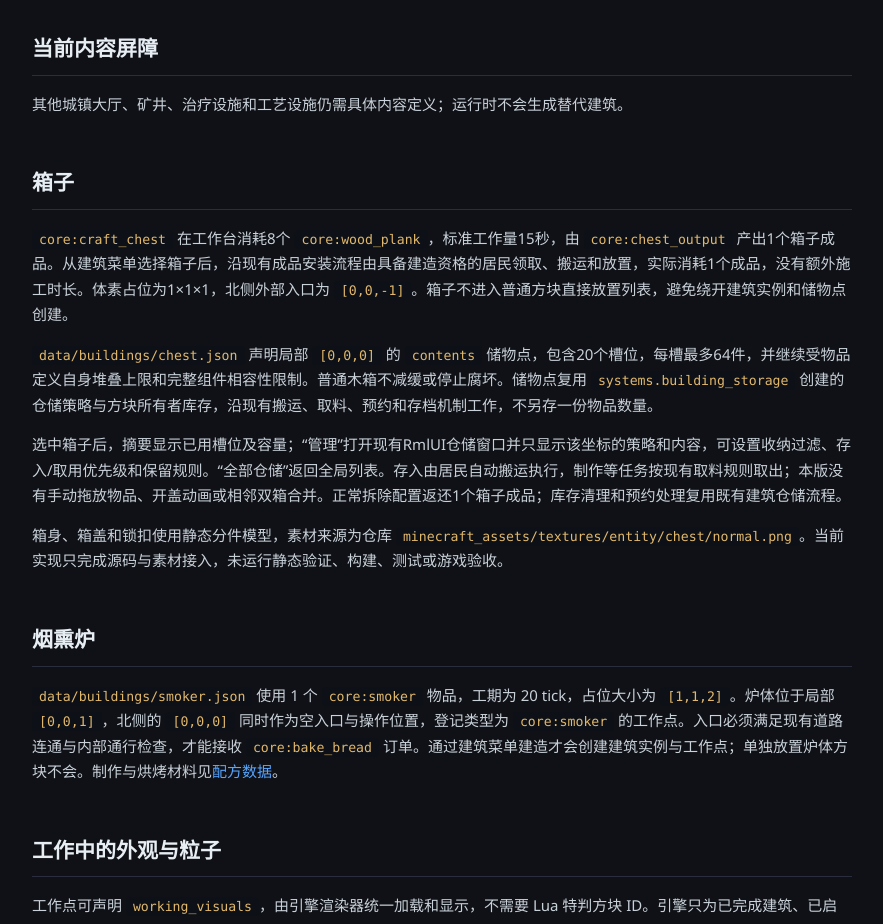
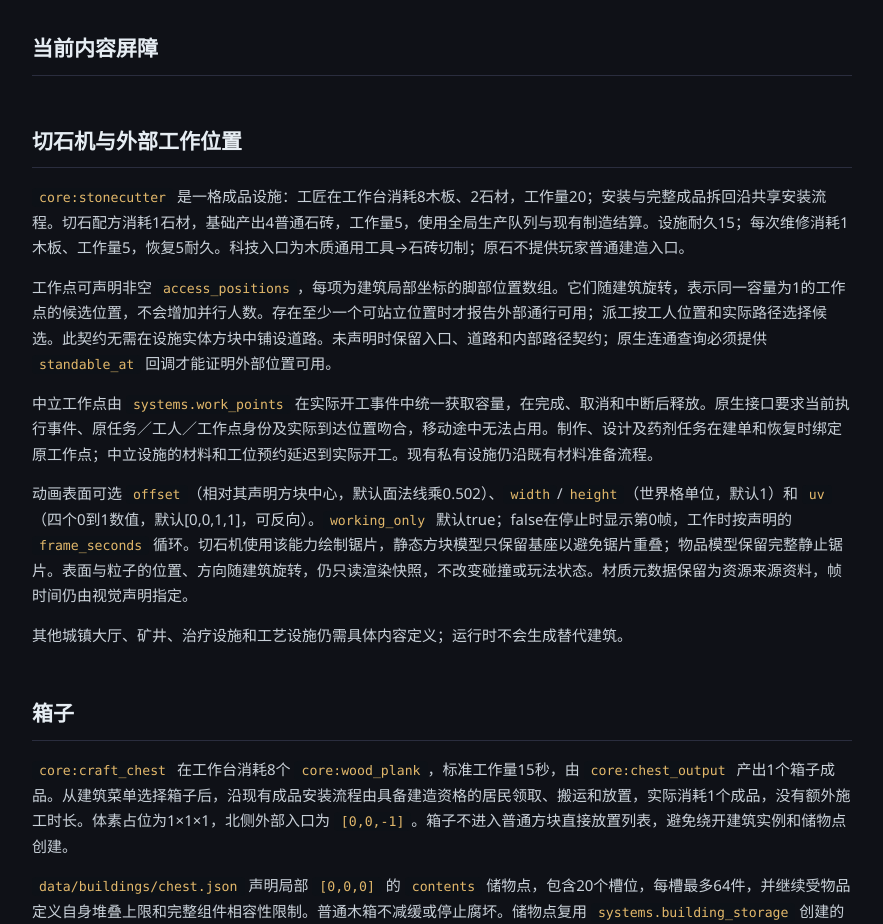
Before and after one commit to TheXeler/NewColonyWiki, a plain HTML site: page mod-buildingregistry.html in a window 1280 px wide. Shown: the part 1560-2484 px from the top of the page, without its empty margins (328-1211 px from the left). Drawn offline with Linux system fonts and the light colour scheme.

Commit message:
docs(work): describe exterior facilities and colony hauling

```diff
--- a/mod-buildingregistry.html
+++ b/mod-buildingregistry.html
@@ -23,6 +23,11 @@
 <p>正常拆除已建好的水塔返还1个成品并保留原殖民地归属；取消未放置蓝图不产生免费成品，尚在搬运的物品按预约清理后返回可回收地面堆。放置受阻不消耗成品，重置计划供重试。“种植与灌溉”窗口显示领取／搬运状态、供水状态、启停按钮和失水宽限剩余Tick。来源与安装状态均随世界保存，严禁通过读档再发一次成品。</p>
 <p>本轮收口实体场景中的水塔链路。NPC城邦有水塔待安装时以 <code>city_installation_pending</code> 保留实体模拟，完成或取消后再允许交接；抽象安装与跨城邦边界灌溉不在本轮完成声明内。木石模型与物品图标仍为占位素材。新增回归测试只有源码，未编译、未执行；接口及数据静态核对不能作为游戏验收通过。</p>
 <h2>当前内容屏障</h2>
+<h2>切石机与外部工作位置</h2>
+<p><code>core:stonecutter</code> 是一格成品设施：工匠在工作台消耗8木板、2石材，工作量20；安装与完整成品拆回沿共享安装流程。切石配方消耗1石材，基础产出4普通石砖，工作量5，使用全局生产队列与现有制造结算。设施耐久15；每次维修消耗1木板、工作量5，恢复5耐久。科技入口为木质通用工具→石砖切制；原石不提供玩家普通建造入口。</p>
+<p>工作点可声明非空 <code>access_positions</code>，每项为建筑局部坐标的脚部位置数组。它们随建筑旋转，表示同一容量为1的工作点的候选位置，不会增加并行人数。存在至少一个可站立位置时才报告外部通行可用；派工按工人位置和实际路径选择候选。此契约无需在设施实体方块中铺设道路。未声明时保留入口、道路和内部路径契约；原生连通查询必须提供 <code>standable_at</code> 回调才能证明外部位置可用。</p>
+<p>中立工作点由 <code>systems.work_points</code> 在实际开工事件中统一获取容量，在完成、取消和中断后释放。原生接口要求当前执行事件、原任务／工人／工作点身份及实际到达位置吻合，移动途中无法占用。制作、设计及药剂任务在建单和恢复时绑定原工作点；中立设施的材料和工位预约延迟到实际开工。现有私有设施仍沿既有材料准备流程。</p>
+<p>动画表面可选 <code>offset</code>（相对其声明方块中心，默认面法线乘0.502）、<code>width</code>/<code>height</code>（世界格单位，默认1）和 <code>uv</code>（四个0到1数值，默认[0,0,1,1]，可反向）。<code>working_only</code> 默认true；false在停止时显示第0帧，工作时按声明的 <code>frame_seconds</code> 循环。切石机使用该能力绘制锯片，静态方块模型只保留基座以避免锯片重叠；物品模型保留完整静止锯片。表面与粒子的位置、方向随建筑旋转，仍只读渲染快照，不改变碰撞或玩法状态。材质元数据保留为资源来源资料，帧时间仍由视觉声明指定。</p>
 <p>其他城镇大厅、矿井、治疗设施和工艺设施仍需具体内容定义；运行时不会生成替代建筑。</p>
 <h2>箱子</h2>
 <p><code>core:craft_chest</code> 在工作台消耗8个 <code>core:wood_plank</code>，标准工作量15秒，由 <code>core:chest_output</code> 产出1个箱子成品。从建筑菜单选择箱子后，沿现有成品安装流程由具备建造资格的居民领取、搬运和放置，实际消耗1个成品，没有额外施工时长。体素占位为1×1×1，北侧外部入口为 <code>[0,0,-1]</code>。箱子不进入普通方块直接放置列表，避免绕开建筑实例和储物点创建。</p>
```
Also changed, not shown: 1 other file.
